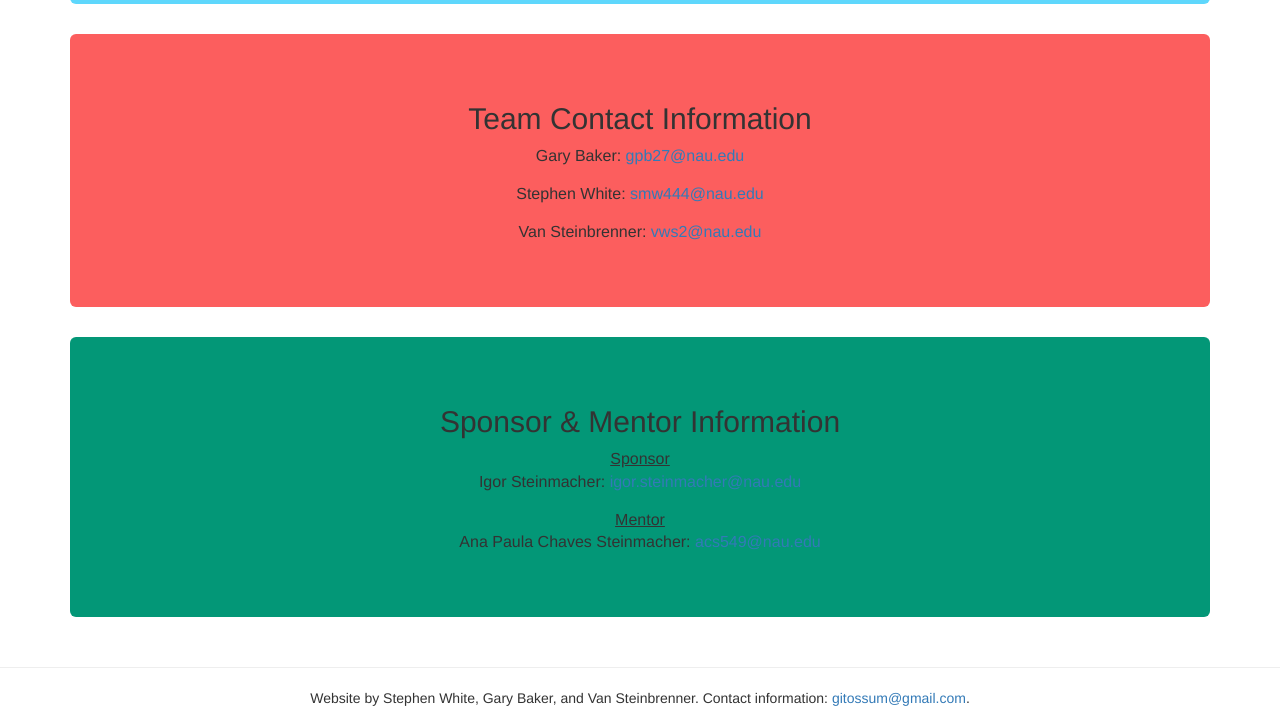
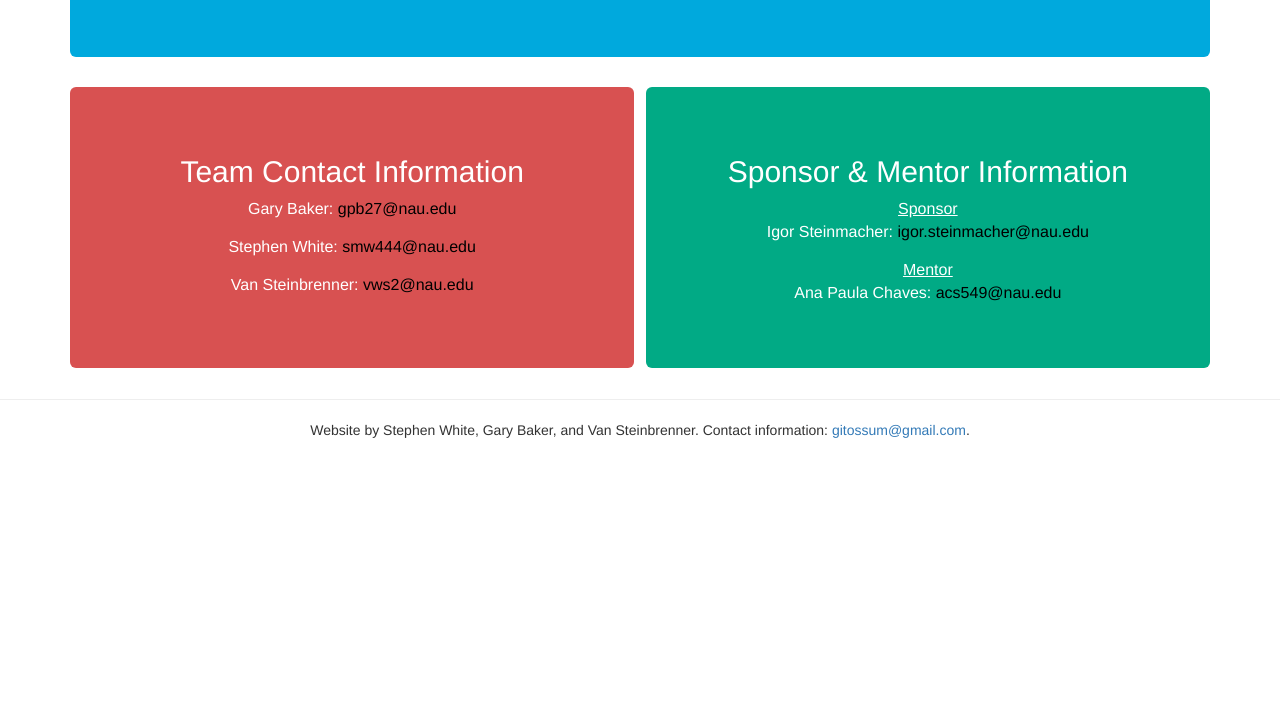
Before and after one commit to RESHAPELab/gitOSSum, a Django app: page /about_us/ in a window 1280 px wide. Shown: the part 370-1088 px from the top of the page. After the commit the page ends 808 px from the top, so only its background shows below. Run offline with Django 3.2, Linux system fonts and the light colour scheme; parts of the project's set-up code (start-up, migrations or seed data) failed here and were passed over; some libraries are stand-ins or nearby versions.

Commit message:
Full design of Home and About Us

```diff
--- a/src/web_app/templates/about_us.html
+++ b/src/web_app/templates/about_us.html
@@ -19,28 +19,56 @@
             padding: 10px;
         }
 
-        .left, .right {
+        .left, .middle, .right {
             width: 33%;
+
         }
 
-        .middle {
-        width: 33%;
+        html {
+            max-width: 100%;
+            overflow-x: hidden;
         }
 
-        html, body {
-            max-width: 100%;
-            overflow-x: hidden;
+        .trons {
+            display: inline-flex;
+            width: 100%;
+        }
+
+        .members {
+            color: white;
+            text-align: center;
+            margin-top: 1%;
+            background-color: rgb(0, 169, 221);
+        }
+
+        .memberContact {
+            background-color: rgb(216, 81, 81);
+            color: white;
+            text-align: center;
+            width: inherit;
+            margin-bottom: 1%;
+            margin-right: 1%;
+        }
+
+        .sponsor-mentor {
+            background-color: rgb(1, 170, 133);
+            color: white;
+            margin-bottom: 1%;
+            text-align: center;
+            width: inherit;
         }
 
         .memberPic {
             float: left;
             margin-right: 1%;
+            width: 180px;
+            height: 220px;
         }
 
         .memberInfo {
             text-align: center;
+            font-size: 8pt;
         }
-
 
         /* Clear floats after the columns */
         .row:after {
@@ -49,66 +77,60 @@
         clear: both;
         }
 
-        @media screen and (max-width: 320px) { @viewport { width: 320px; } }
+        /* @media screen and (max-width: 320px) { @viewport { width: 320px; } } */
         </style>
 
     <body>
-
-
-        <div class="jumboContainer" style="width: 100%">
-                <div class="jumbotron" style="text-align: center; margin-top: 1%; background-color: rgb(94, 215, 252);">
-                        <div class="row" style="height: auto;">
+        <div class="jumbotron members">
+                <div class="row">
                     <div class="column left">
-                                    <!-- {% load static %}<img src="{% static 'gary.jpg' %}" class="memberPic" style="width: 175px; height: 225px; margin-left: 3%;" />   -->
+                            <img src="https://avatars2.githubusercontent.com/u/33642748?v=4" class="memberPic"/>
                         <div class="memberInfo">
-                                        <h3>Gary Baker</h3>
-                                        <!-- {% load static %} <img src="{% static 'images/gary.jpg' %}" class="memberPic" style="width: 175px; height: 225px; margin-left: 3%;"/> -->
-                                        <p>Recorder, Co-Architect, Web Manager, Programmer</p>
+                            <h4>Gary Baker</h4>
+                            <p style="font-size: 12px;">Recorder, Co-Architect, Web Manager, Programmer</p>
                         </div>
                     </div>
                     <div class="column middle">
-                                    <!-- {% load static %} <img src="{% static 'van.jpg' %}" class="memberPic" style="width: 175px; height: 225px;" /> -->
+                        <img src="https://avatars0.githubusercontent.com/u/32231518?v=4" class="memberPic"/>
                         <div class="memberInfo">
-                                        <h3>Van Steinbrenner</h3>
-                                        <p>Editor, Co-Architect, Programmer</p>
+                            <h4>Van Steinbrenner</h4>
+                            <p style="font-size: 12px;">Editor, Co-Architect, Programmer</p>
                         </div>
                     </div>
                     <div class="column right">
-                                    <!-- {% load static %} <img src="{% static 'stephen.jpg' %}" class="memberPic" style="width: 175px; height: 225px;" /> -->
+                        <img src="https://avatars0.githubusercontent.com/u/23506621?v=4" class="memberPic"/>
                         <div class="memberInfo">
-                                        <h3>Stephen White</h3>
-                                        <p>Team Leader, Customer Communicator,Release Manger, Programmer</p>
+                            <h4>Stephen White</h4>
+                            <p style="font-size: 12px;">Team Leader, Customer Communicator,Release Manger, Programmer</p>
                         </div>
                     </div>
                 </div>
         </div>
+        <div class="trons">
+            <div class="jumbotron memberContact">
+                <h2 class="header1">Team Contact Information</h2>
+                <div class="selection">
+                    <p class="nameContent" style="font-size: 16px">Gary Baker: <a href="mailto:gpb27@nau.edu" style="color: black;">gpb27@nau.edu</a></p>
+                </div>
+                <div class="selection">
+                    <p class="nameContent" style="font-size: 16px">Stephen White: <a href="mailto:smw44@nau.edu" style="color: black;">smw444@nau.edu</a></p>
+                </div>
+                <div class="selection">
+                    <p class="nameContent" style="font-size: 16px">Van Steinbrenner: <a href="mailto:vws2@nau.edu" style="color: black;">vws2@nau.edu</a></p>
+                </div>
+            </div>
+            <div class="jumbotron sponsor-mentor">
+                <h2 class="header1">Sponsor & Mentor Information</h2>
+                <div class="selection">
+                    <p class="nameContent" style="font-size: 16px"><u>Sponsor</u> <br>Igor Steinmacher: <a href="mailto:igor.steinmacher@nau.edu" style="color: black;">igor.steinmacher@nau.edu</a></p>
                 </div>
 
-        <div class="jumboContainer" style="width: 100%">
-            <div class="jumbotron" style="text-align: center; background-color: rgb(252, 94, 94);">
-                <h2 class="header1">Team Contact Information</h2>
                 <div class="selection">
-                    <p class="nameContent" style="font-size: 16px">Gary Baker: <a href="mailto:gpb27@nau.edu">gpb27@nau.edu</a></p>
-                </div>
-                <div class="selection">
-                    <p class="nameContent" style="font-size: 16px">Stephen White: <a href="mailto:smw44@nau.edu">smw444@nau.edu</a></p>
-                </div>
-                <div class="selection">
-                    <p class="nameContent" style="font-size: 16px">Van Steinbrenner: <a href="mailto:vws2@nau.edu">vws2@nau.edu</a></p>
+                    <p class="nameContent" style="font-size: 16px"><u>Mentor</u> <br>Ana Paula Chaves: <a href="mailto:acs549@nau.edu" style="color: black;">acs549@nau.edu</a></p>
                 </div>
             </div>
         </div>
 
-        <div class="jumboContainer">
-            <div class="jumbotron" style="text-align: center; background-color: rgb(3, 151, 119);">
-                <h2 class="header1">Sponsor & Mentor Information</h2>
-                <div class="selection">
-                    <p class="nameContent" style="font-size: 16px"><u>Sponsor</u> <br>Igor Steinmacher: <a href="mailto:igor.steinmacher@nau.edu">igor.steinmacher@nau.edu</a></p>
-                </div>
-
-                <div class="selection">
-                    <p class="nameContent" style="font-size: 16px"><u>Mentor</u> <br>Ana Paula Chaves Steinmacher: <a href="mailto:acs549@nau.edu">acs549@nau.edu</a></p>
-                </div>
         </div>
     </div>
 </body>
--- a/src/web_app/templates/base.html
+++ b/src/web_app/templates/base.html
@@ -8,14 +8,15 @@
 {% include 'snippets/css.html' %}
 
 <head>
-  {% bootstrap_css %}
-  {% bootstrap_javascript %}
+  <!-- {% bootstrap_css %}
+  {% bootstrap_javascript %} -->
 </head>
 
   {% if user.is_authenticated %}
-  <h4 style="float: right; padding-right: 75px">
+  <h3 style="float: left; margin-left: 1%;">Git OSS-um</h3>
+  <h3 style="float: right; padding-right: 75px">
     Welcome {{ user.get_username }} <a href="{% url 'logout' %}">(logout)</a>
-  </h4>
+  </h3>
   {% else %}
   <h4 style="float: right; padding-right: 75px">
     New here? <a href="{% url 'signup' %}">Sign Up</a> or <a href="{% url 'login' %}">Login</a>
--- a/src/web_app/templates/snippets/nav.html
+++ b/src/web_app/templates/snippets/nav.html
@@ -4,7 +4,8 @@
         margin: 0;
         padding: 0;
         overflow: hidden;
-        background-color: #333;
+        /* background-color: rgb(66, 77, 233); */
+        background-color: rgb(0, 7, 109);
         width: 100%;
     }
 
@@ -24,19 +25,22 @@
     /* Change the link color to #111 (black) on hover */
 
     .nav li a:hover {
-        background-color: rgb(165, 161, 161);
+        /* background-color: rgb(94, 215, 252); */
+        background-color:lightgrey;
+        color: black;
+        transition: 0.5s;
     }
 </style>
 {% block content %}
 <ul class="nav">
-    <li>
+    <!-- <li>
         <a href="/" style="font-size: 18px;">Git OSS-um</a>
-    </li>
+    </li> -->
     <li>
         <a href="/">Home</a>
     </li>
     <li>
-        <a href="about_us">About Us</a>
+        <a href="{% url 'about_us' %}">About Us</a>
     </li>
      {% if user.is_authenticated %}
         <li>
```
Also changed, not shown: src/web_app/templates/home.html (+11 -18 lines). Lines whose indentation alone changed are shown as unchanged.
